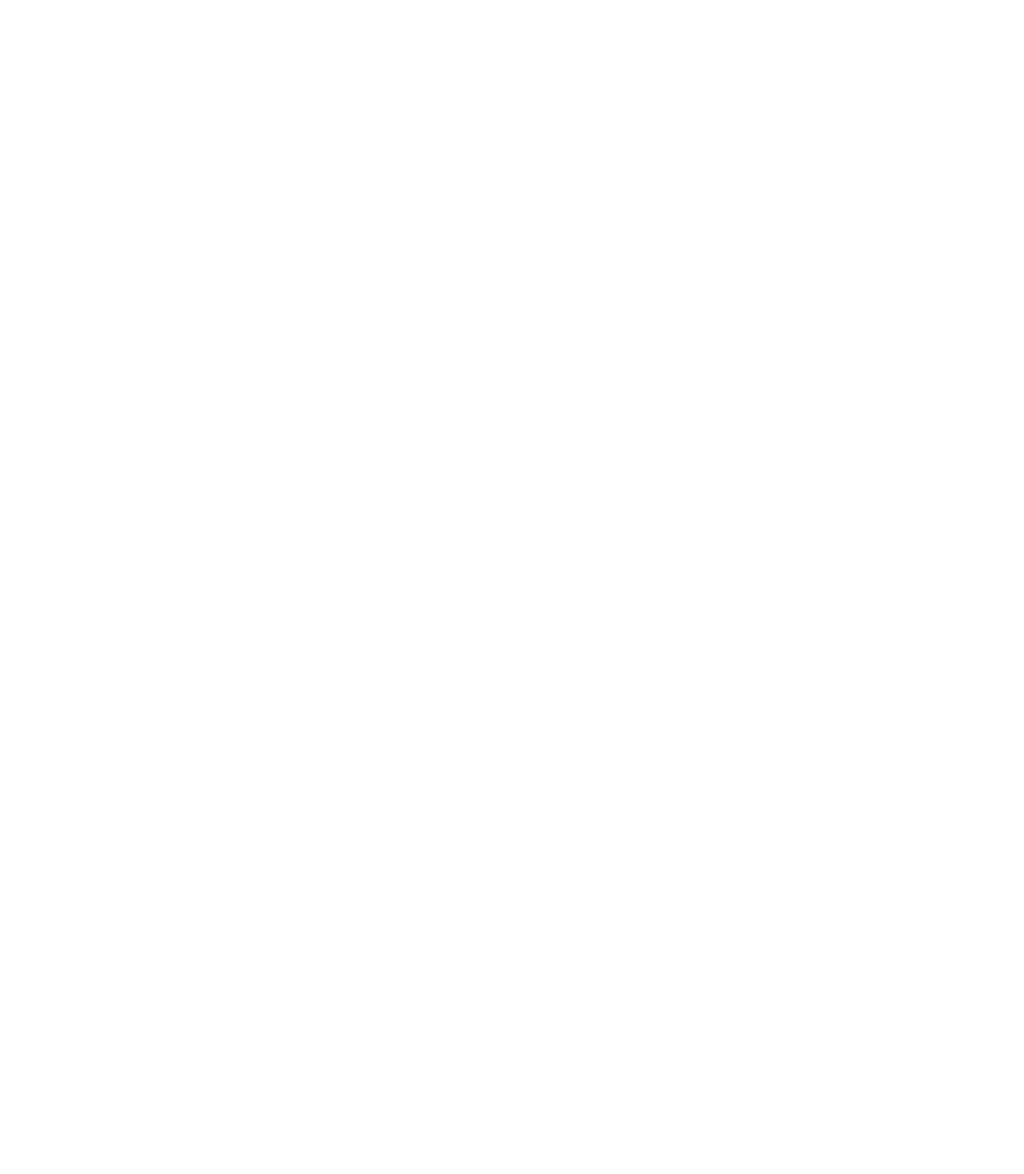
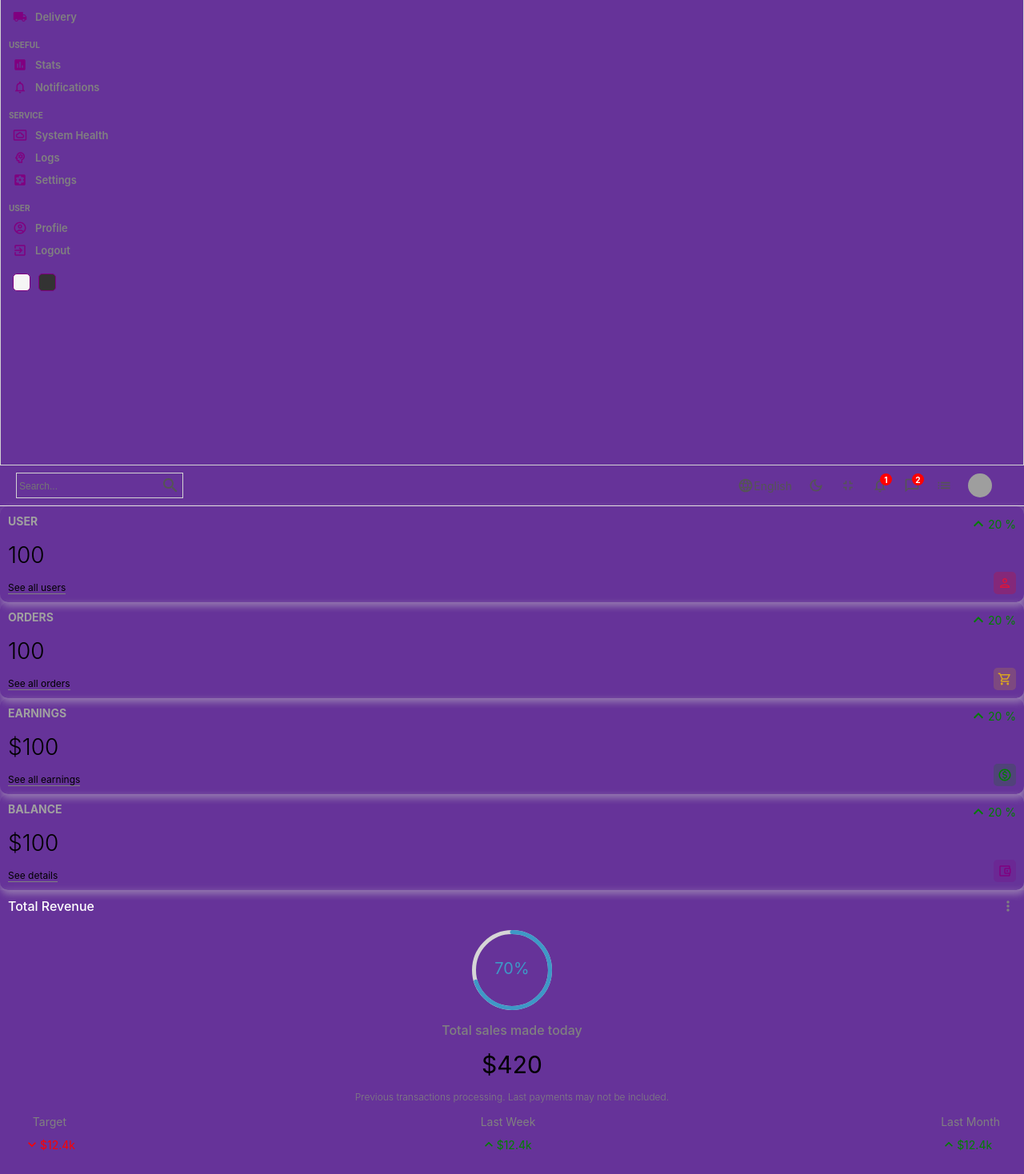
Before and after one commit to dudekrystian/Dashboard, a React (Create React App) app: page / in a window 1280 px wide. Shown: the part 220-1688 px from the top of the page at 80% size. Before the commit the page ends 800 px from the top, so only its background shows below. Built offline with nearby package versions, Linux system fonts and the light colour scheme; grey boxes are pictures that could not be loaded.

Commit message:
add components to home page

```diff
--- a/src/pages/home/Home.jsx
+++ b/src/pages/home/Home.jsx
@@ -1,10 +1,29 @@
 import React from 'react'
 import "./home.scss";
+import { Sidebar } from '../../components/sidebar/Sidebar';
+import { Navbar } from '../../components/navbar/Navbar';
+import { Widget } from '../../components/widget/Widget';
+import { Featured } from '../../components/featured/Featured';
+import { Chart } from '../../components/charts/Chart';
 
 export const Home = () => {
   return (
     <div className='home'>
-        <h1 className='title'>Panel Dashboard</h1>
+        <Sidebar />
+        <div className='homeContainer'>
+        <Navbar />
+        <div className="widgets">
+        <Widget type="user" />
+        <Widget type="order" />
+        <Widget type="earning" />
+        <Widget type="balance" />
+
+        </div>
+        <div className="charts">
+          <Featured />
+          <Chart />
+        </div>
+        </div>
     </div>
   )
 }
```
